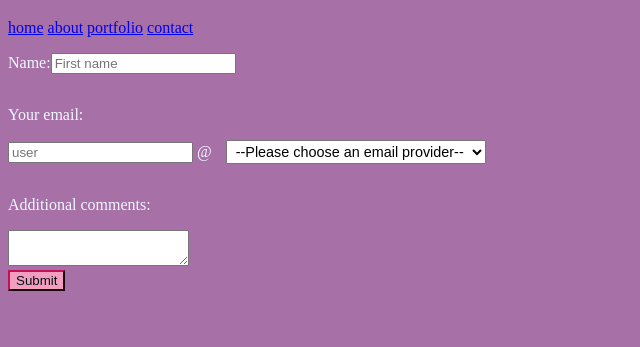
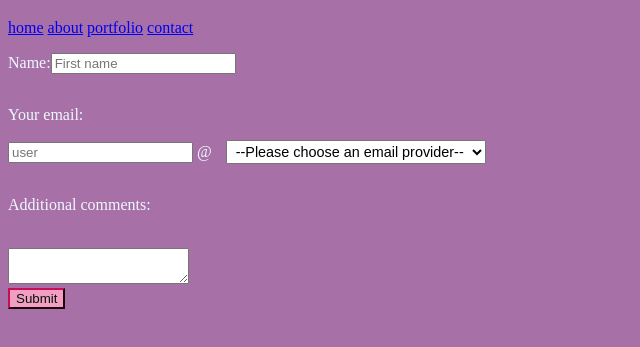
Before and after one commit to kells222/personal-site, a plain HTML site: page contact.html in a window 1280 px wide. Shown: the part 61-408 px from the top of the page, without its empty margins (0-640 px from the left). Drawn offline with Linux system fonts and the light colour scheme.

Commit message:
fixing errors

```diff
--- a/contact.html
+++ b/contact.html
@@ -35,7 +35,7 @@
 
 
     <div class="input-group3">
-        <p><span class="input-group-text">Additional comments:</span></p>
+        <p><span class="input-group-text">Additional comments:</span></p><br>
         <textarea class="form-control" aria-label="comments"></textarea>
     </div>
     <div class="form">
```
